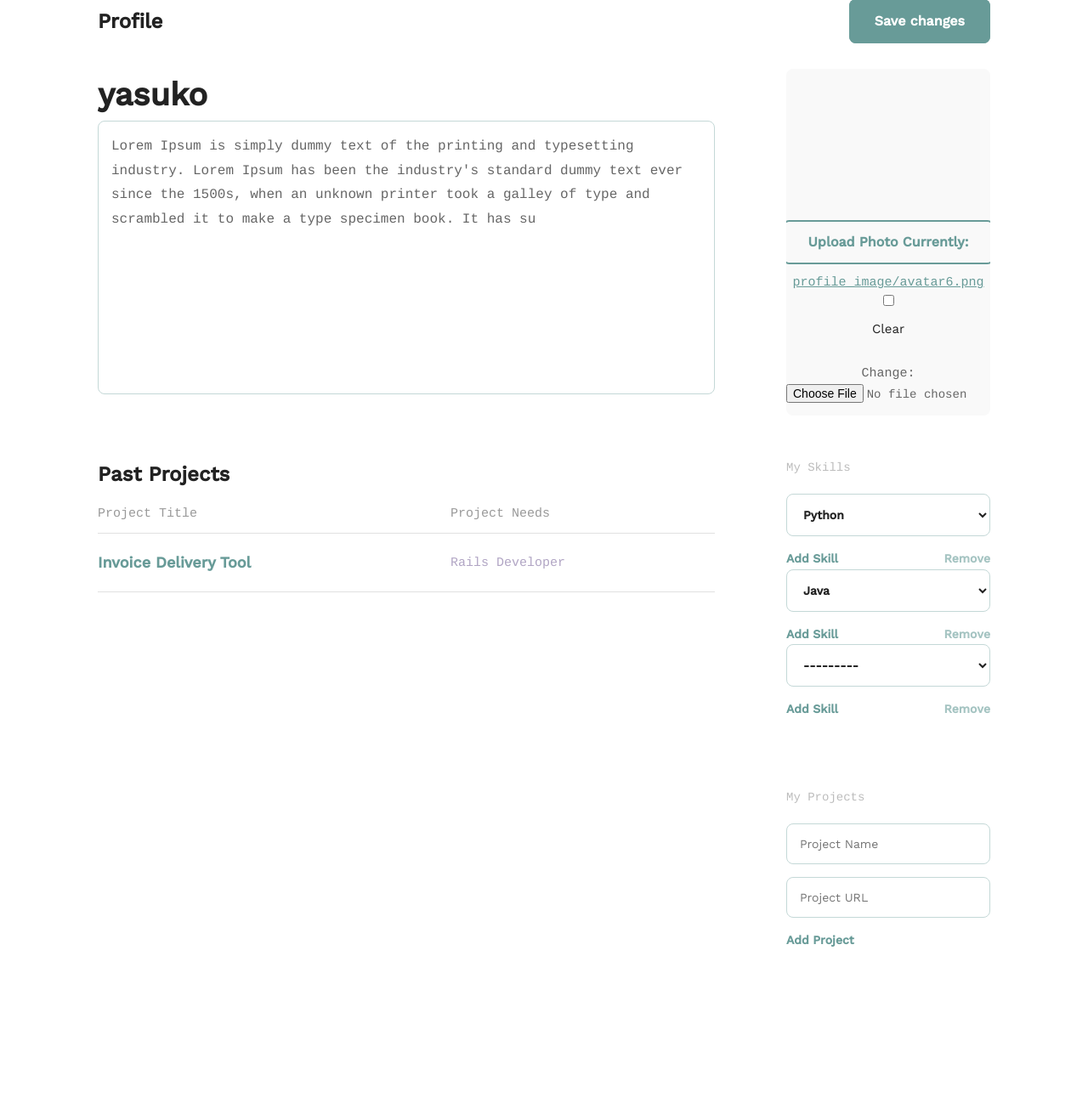
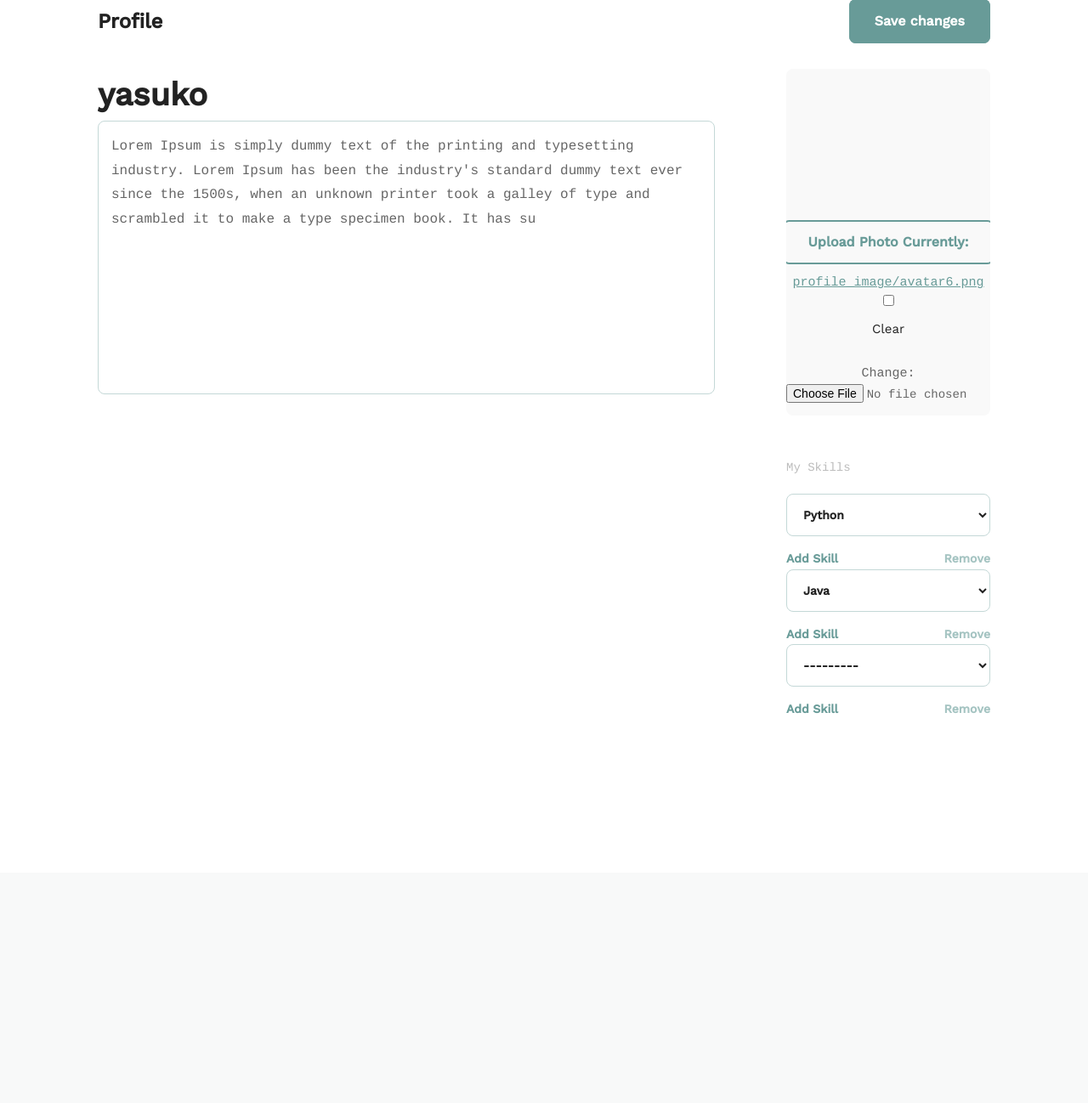
Before and after one commit to ykurata/techdegree-project-12, a Django app: page /accounts/edit/4/ in a window 1280 px wide. Shown: the part 227-1525 px from the top of the page at 85% size. After the commit the page ends 1066 px from the top, so only its background shows below. Run offline with Django 3.2, Linux system fonts and the light colour scheme; a user stored in the database is signed in; data comes from the database, SQL or seed files in the repository; both versions use the stored data as it was after the commit.

Commit message:
updated user_form.html

```diff
--- a/social_team_builder/accounts/templates/accounts/user_form.html
+++ b/social_team_builder/accounts/templates/accounts/user_form.html
@@ -20,29 +20,8 @@
             <div class="circle--article--body">
                 {% csrf_token %}
                 {{ form.bio }}
-
             </div>
-            <h2>Past Projects</h2>
-            <table class="u-full-width circle--table">
-                <thead>
-                    <tr>
-                        <th>Project Title</th>
-                        <th class="circle--cell--right">Project Needs</th>
-                    </tr>
-                </thead>
-                <tbody>
-                    <tr class="clickable-row" data-href="project.html">
-                        <td>
-                            <h3>Invoice Delivery Tool</h3>
-                        </td>
-                        <td class="circle--cell--right">
-                            <span class="secondary-label">Rails Developer</span>
-                        </td>
-                    </tr>
-                </tbody>
-            </table>
         </div>
-
 
         <div class="grid-25 grid-push-5">
           <div class="circle--secondary--module">
@@ -68,18 +47,6 @@
                       </li>
                   </ul>
             </div>
-
-            <div class="circle--secondary--module">
-                <h4>My Projects</h4>
-                <ul class="circle--clone--list">
-                    <li>
-                        <input type="text" placeholder="Project Name" />
-                        <input type="text" placeholder="Project URL" />
-                        <a class="circle--clone--add">Add Project</a>
-                        <a class="circle--clone--remove">Remove</a>
-                    </li>
-                </ul>
-            </div>
         </div>
     </div>
 </form>
--- a/social_team_builder/accounts/views.py
+++ b/social_team_builder/accounts/views.py
@@ -77,7 +77,6 @@ def profile_update(request, pk):
 
 @login_required
 def profile_detail(request, pk):
-    #profile = models.User.objects.get(id=pk)
     profile = get_object_or_404(models.User, pk=pk)
     skills = models.Skill.objects.filter(user_id=pk)
     positions = Position.objects.filter(project__user_id=pk)
```
Also changed, not shown: social_team_builder/accounts/templates/accounts/profile_detail.html (+0 -10 lines), social_team_builder/db.sqlite3.
